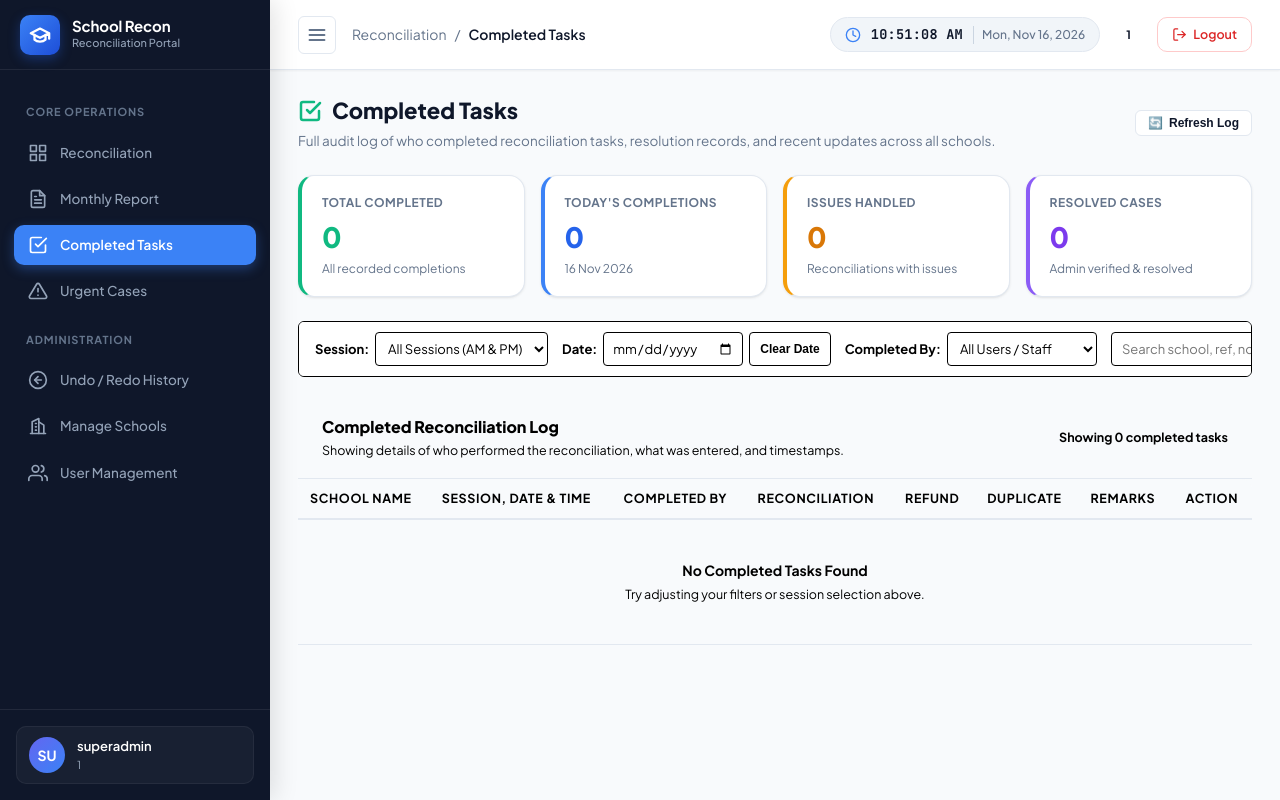
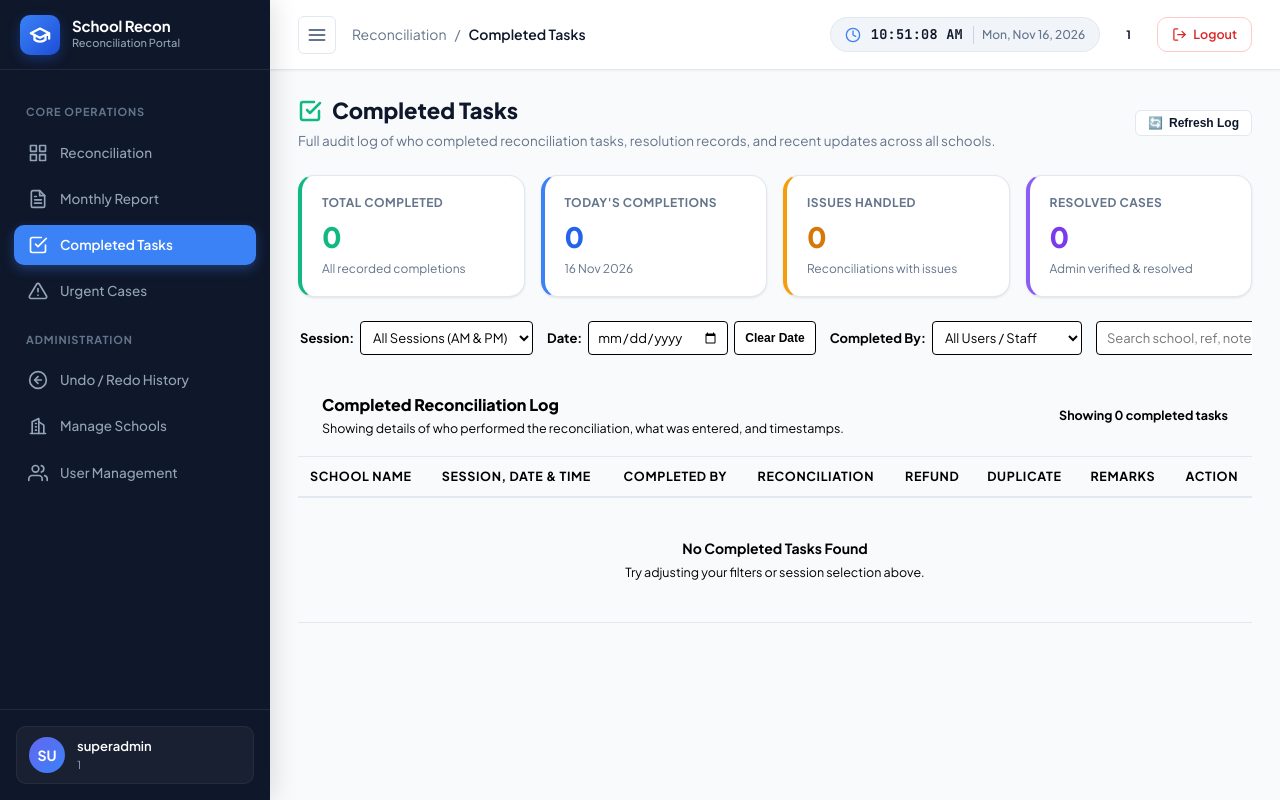
Before and after one commit to Adarsh1530/reconsilation, a PHP site: page /completed_tasks.php in a window 1280 px wide. Run offline with PHP 8.4, Linux system fonts and the light colour scheme; a user stored in the database is signed in; data comes from the database, SQL or seed files in the repository; data that the repository does not hold is empty; some libraries are stand-ins or nearby versions.

Commit message:
Remove background and outer border of sortout filter section on Completed Tasks page

```diff
--- a/completed_tasks.php
+++ b/completed_tasks.php
@@ -73,9 +73,9 @@ include __DIR__ . '/includes/header.php';
 </div>
 
 <!-- ==========================================================================
-     FILTER CONTROLS BAR (ONE LINE ALIGNMENT, TEXT-BASED, BLACK)
+     FILTER CONTROLS BAR (ONE LINE ALIGNMENT, TEXT-BASED, BLACK, NO BACKGROUND)
      ========================================================================== -->
-<div style="display: flex; align-items: center; gap: 14px; flex-wrap: nowrap; overflow-x: auto; background: #ffffff; border: 1px solid #000000; border-radius: 6px; padding: 10px 16px; margin-bottom: 20px; width: 100%; box-sizing: border-box;">
+<div style="display: flex; align-items: center; gap: 14px; flex-wrap: nowrap; overflow-x: auto; background: transparent; border: none; padding: 0 2px; margin-bottom: 20px; width: 100%; box-sizing: border-box;">
     <!-- Session Filter -->
     <div style="display: inline-flex; align-items: center; gap: 6px; white-space: nowrap; flex-shrink: 0;">
         <label for="filterSession" style="font-size: 13px; font-weight: 700; color: #000000; margin: 0;">Session:</label>
```
